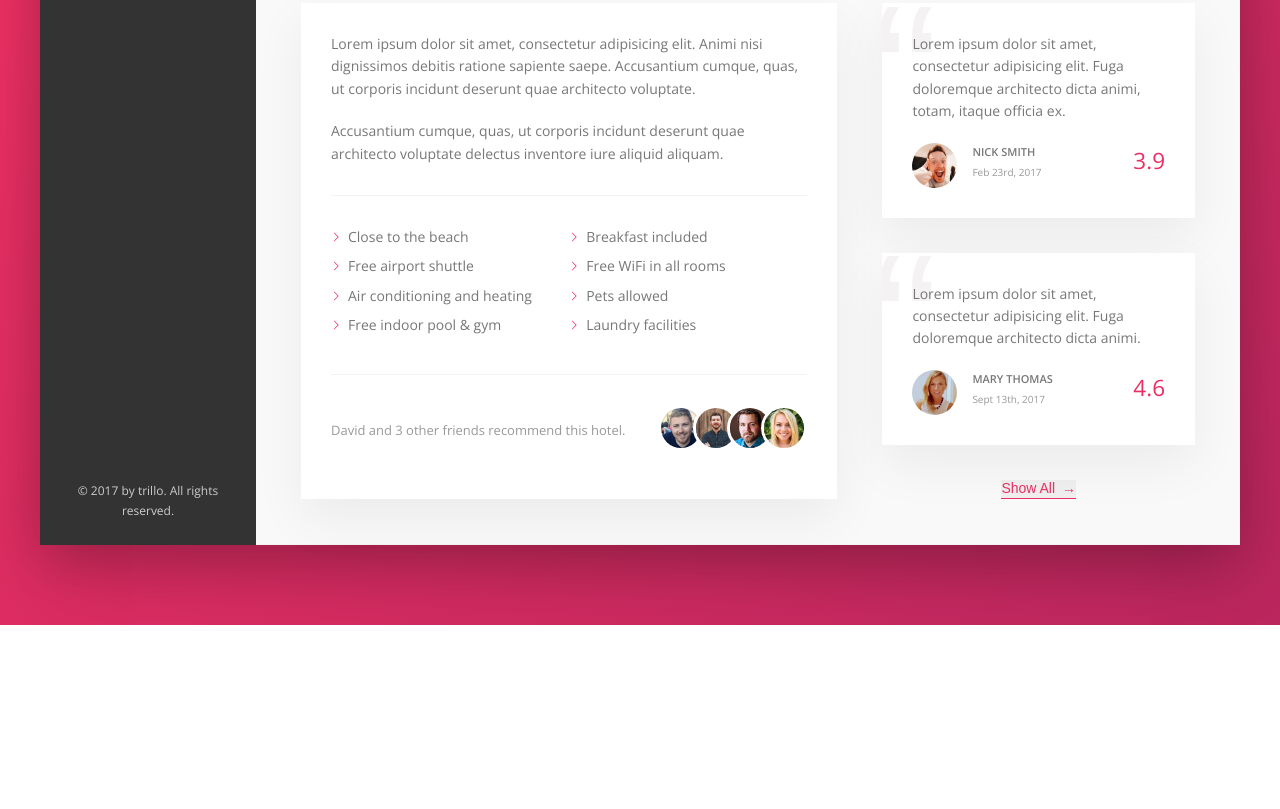
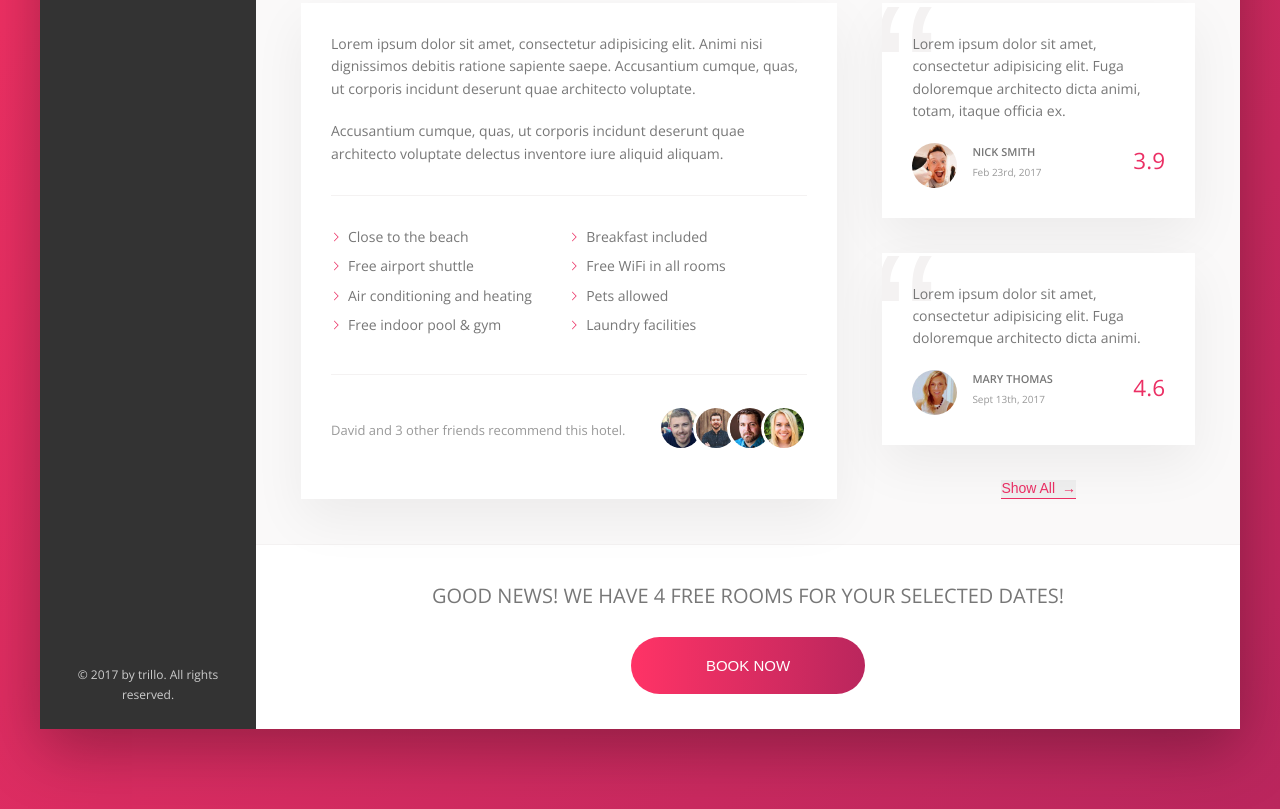
Before and after one commit to benjimon24/css-trillo, a plain HTML site: page index.html in a window 1280 px wide. Shown: the part 644-1453 px from the top of the page. Before the commit the page ends 1269 px from the top, so only its background shows below. Drawn offline with nearby package versions, Linux system fonts and the light colour scheme.

Commit message:
add html markup and styling for call to action section

```diff
--- a/css/style.css
+++ b/css/style.css
@@ -385,3 +385,45 @@ body {
     color: var(--color-primary);
     font-size: 2.25rem;
     font-weight: 300; }
+
+.cta {
+  padding: 3.5rem 0;
+  text-align: center; }
+  .cta__book-now {
+    font-size: 2rem;
+    font-weight: 300;
+    text-transform: uppercase;
+    margin-bottom: 2.5rem; }
+
+.btn {
+  font-size: 1.5rem;
+  font-weight: 300;
+  color: #fff;
+  position: relative;
+  text-transform: uppercase;
+  border-radius: 100px;
+  border: none;
+  background-image: linear-gradient(to right, var(--color-primary-light), var(--color-primary-dark));
+  cursor: pointer;
+  overflow: hidden; }
+  .btn > * {
+    display: inline-block;
+    height: 100%;
+    width: 100%;
+    transition: all 0.4s; }
+  .btn__visible {
+    padding: 2rem 7.5rem; }
+  .btn__invisible {
+    position: absolute;
+    padding: 2rem 0;
+    left: 0;
+    top: -100%; }
+  .btn:hover {
+    background-image: linear-gradient(to left, var(--color-primary-light), var(--color-primary-dark)); }
+  .btn:hover .btn__visible {
+    transform: translateY(100%); }
+  .btn:hover .btn__invisible {
+    top: 0%; }
+  .btn:focus {
+    outline: none;
+    animation: pulsate 1s infinite; }
--- a/index.html
+++ b/index.html
@@ -175,7 +175,19 @@
               </figure>
 
               <button class="btn-inline">Show All <span>&rarr;</span></button>
+
+              <!-- END OF USER REVIEWS  -->
             </div>
+
+            <!-- END OF DETAIL -->
+          </div>
+
+          <div class="cta">
+            <h2 class="cta__book-now">Good news! We have 4 free rooms for your selected dates!</h2>
+            <button class="btn">
+              <span class="btn__visible">Book now</span>
+              <span class="btn__invisible">Only 4 rooms left</span>
+            </button>
           </div>
         </main>
       </div>
--- a/sass/_components.scss
+++ b/sass/_components.scss
@@ -429,3 +429,65 @@
     font-weight: 300;
   }
 }
+
+// CALL TO ACTION
+.cta {
+  padding: 3.5rem 0;
+  text-align: center;
+
+  &__book-now {
+    font-size: 2rem;
+    font-weight: 300;
+    text-transform: uppercase;
+    margin-bottom: 2.5rem;
+  }
+}
+
+.btn {
+  font-size: 1.5rem;
+  font-weight: 300;
+  color: #fff;
+  position: relative;
+  text-transform: uppercase;
+  border-radius: 100px;
+  border: none;
+  background-image: linear-gradient(to right, var(--color-primary-light), var(--color-primary-dark));
+  cursor: pointer;
+  overflow: hidden;
+
+  & > * {
+    display: inline-block;
+    height: 100%;
+    width: 100%;
+    transition: all 0.4s;
+  }
+
+  &__visible {
+    padding: 2rem 7.5rem;
+  }
+
+  &__invisible {
+    position: absolute;
+    padding: 2rem 0;
+    left: 0;
+    top: -100%;
+  }
+
+  &:hover {
+    // transition doesn't work with background images
+    background-image: linear-gradient(to left, var(--color-primary-light), var(--color-primary-dark));
+  }
+
+  &:hover &__visible {
+    transform: translateY(100%); //cannot use top because we didn't use absolute positioning
+  }
+
+  &:hover &__invisible {
+    top: 0%;
+  }
+
+  &:focus {
+    outline: none;
+    animation: pulsate 1s infinite;
+  }
+}
```
